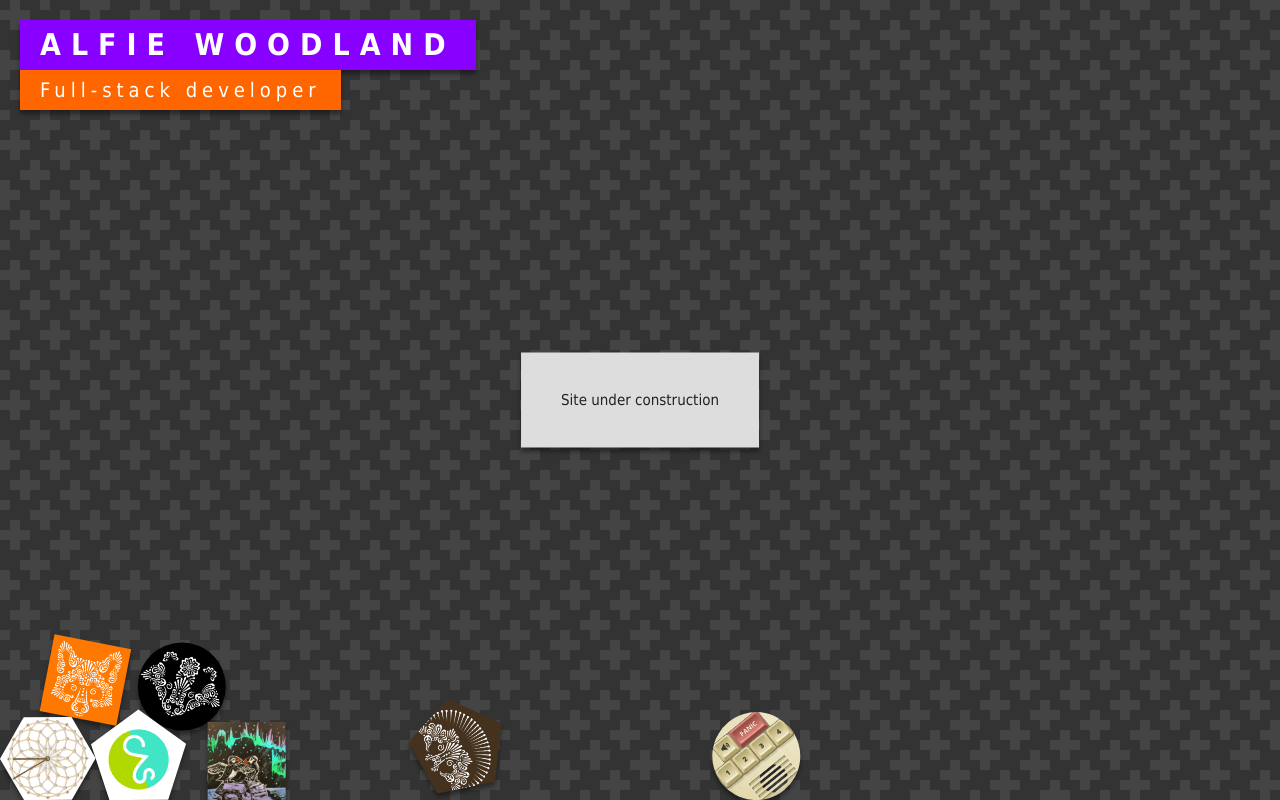
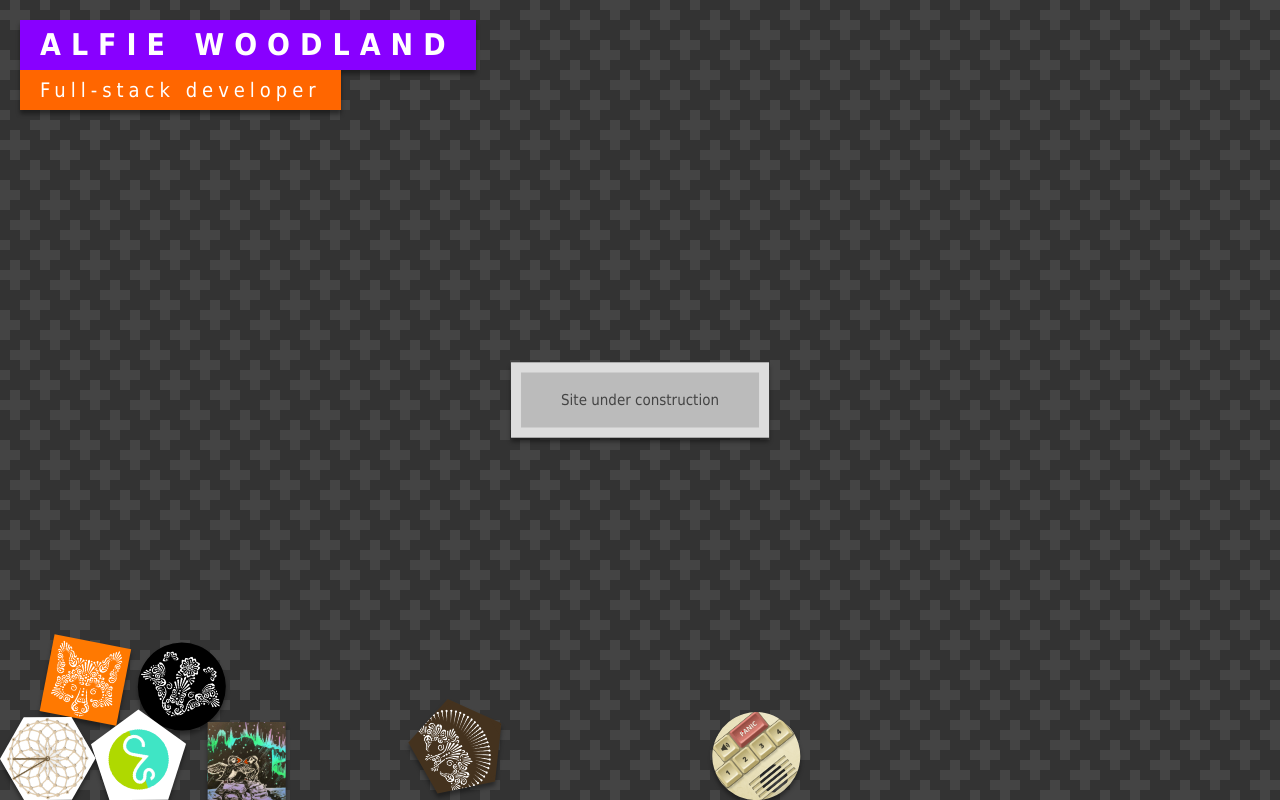
Before and after one commit to Alfinch/Portfolio-2024, a Next.js app: page / in a window 1280 px wide. Built offline with nearby package versions, Linux system fonts and the light colour scheme.

Commit message:
Raise modal above content

```diff
--- a/src/app/page.module.css
+++ b/src/app/page.module.css
@@ -36,9 +36,13 @@
   left: 50%;
   transform: translate(-50%, -50%);
   font-size: 1.5rem;
-  padding: 4rem;
-  background-color: #ddd;
-  color: #222;
+  padding: 2rem 4rem;
+  color: #444;
+  z-index: 1;
+  border: 1rem solid #ddd;
+  background-color: #bbb;
+  box-sizing: border-box;
+  text-align: center;
 }
 
 .homeItem {
```
